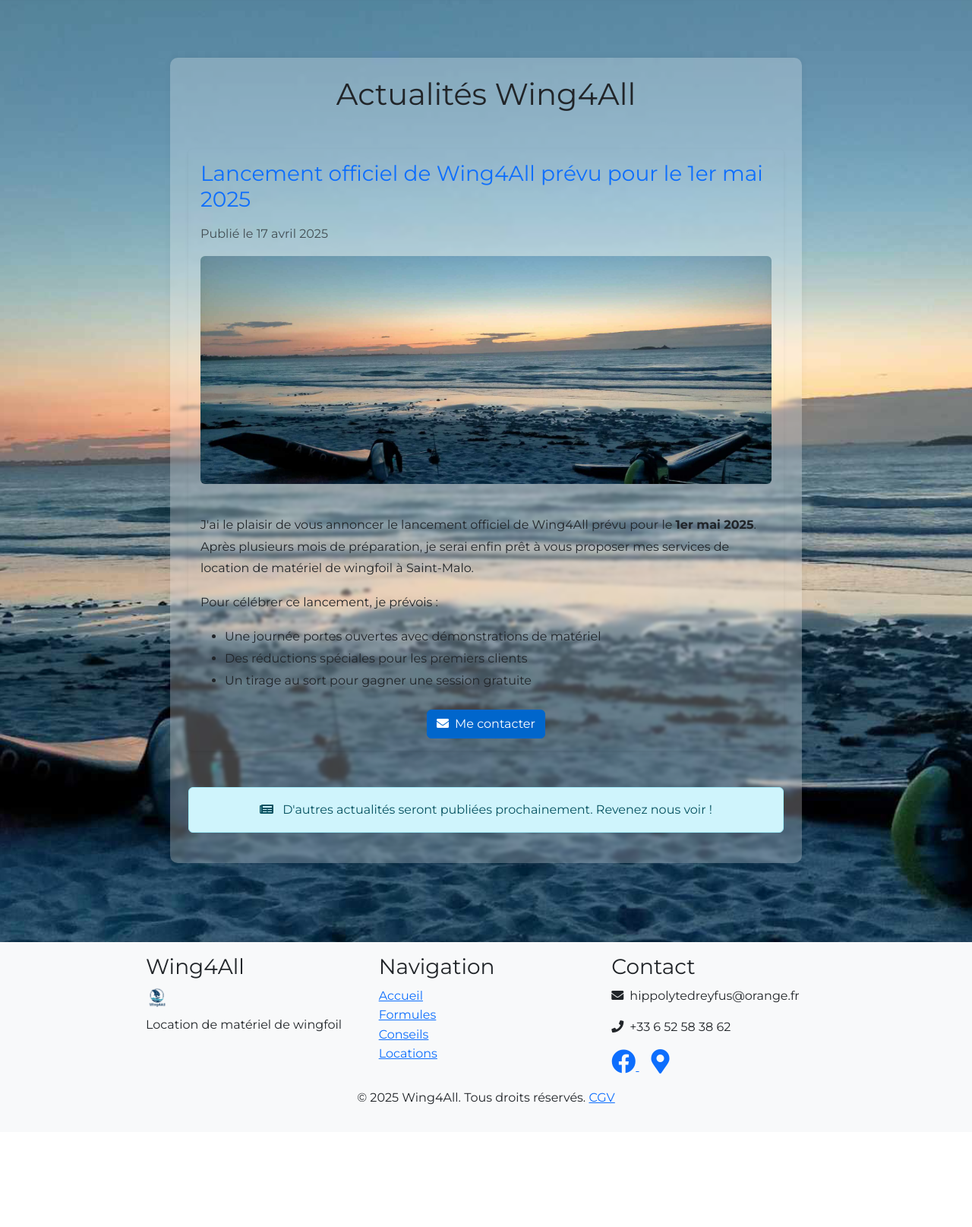
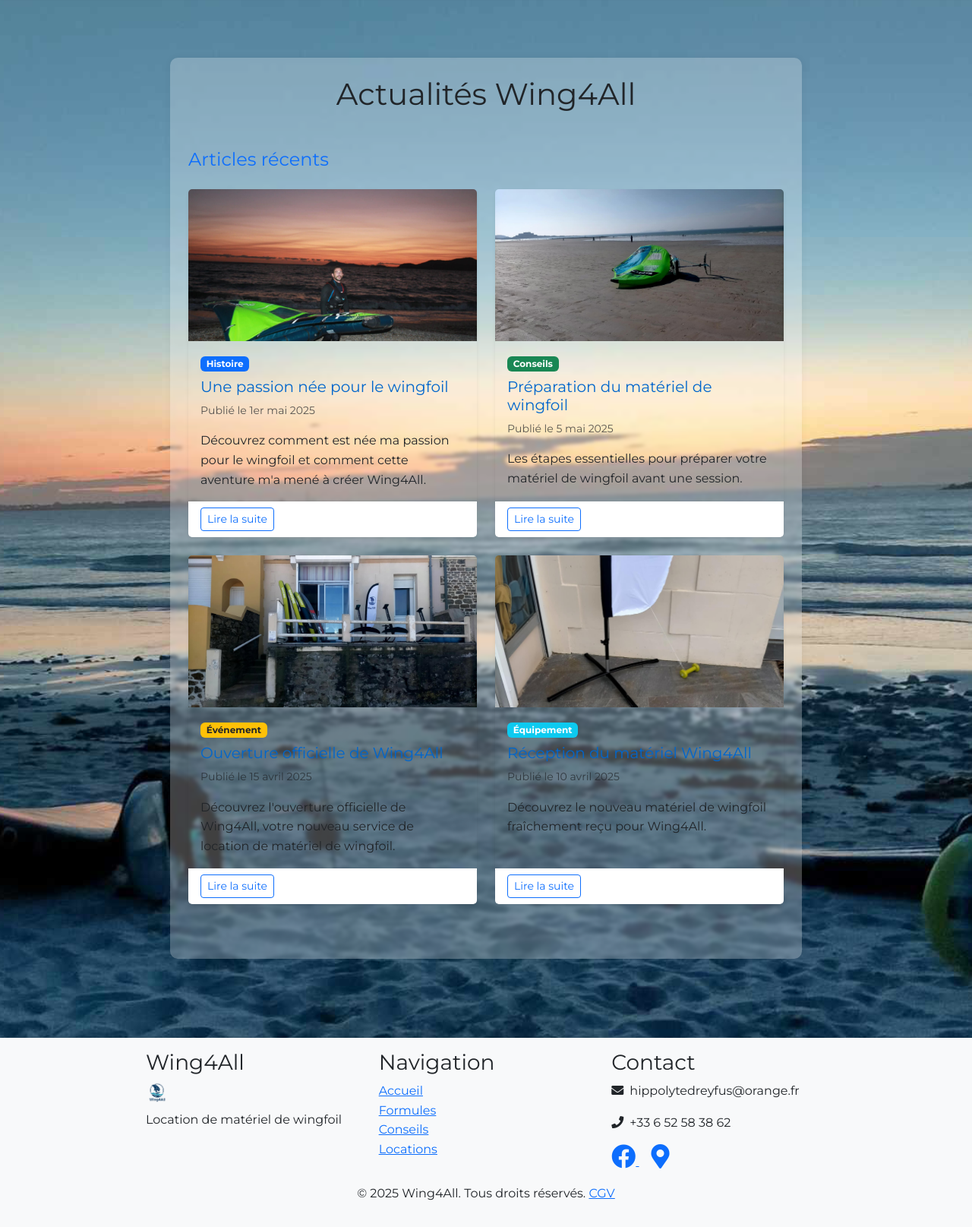
Before and after one commit to hippolyte456/wingfoil_rental, a Flask app: page /actualites in a window 1280 px wide. Shown: the part 162-1777 px from the top of the page at 76% size. Before the commit the page ends 1616 px from the top, so only its background shows below. Run offline with Flask 3, Linux system fonts and the light colour scheme; some libraries are stand-ins or nearby versions.

Commit message:
4 articles en preparation

```diff
--- a/app/routes/main.py
+++ b/app/routes/main.py
@@ -77,6 +77,36 @@
         description="Consultez le planning des disponibilités de location de matériel wingfoil. Réservez votre créneau pour profiter du wingfoil dans les meilleures conditions."
     )
     return render_template('planning.html', meta_tags=meta_tags)
+
+@bp.route('/articles-conseils/<article_name>')
+def article_conseils(article_name):
+    # Titre et description par défaut
+    title = "Article Wing4All"
+    description = "Actualités, conseils et informations sur la pratique du wingfoil et la location de matériel à Saint-Malo."
+
+    # Personnalisation selon l'article
+    if article_name == "une_passion_nee":
+        title = "Une passion née pour le wingfoil"
+        description = "Découvrez comment est née la passion pour le wingfoil et comment cette aventure a mené à la création de Wing4All à Saint-Malo."
+    elif article_name == "preparation_du_matos":
+        title = "Préparation du matériel de wingfoil"
+        description = "Les étapes essentielles pour préparer votre matériel de wingfoil avant une session. Conseils pratiques d'entretien."
+    elif article_name == "ouverture_de_wing4all":
+        title = "Ouverture officielle de Wing4All"
+        description = "L'ouverture officielle de Wing4All, votre nouveau service de location de matériel de wingfoil à Saint-Malo."
+    elif article_name == "reception_com":
+        title = "Réception du matériel Wing4All"
+        description = "Découverte du nouveau matériel de wingfoil fraîchement reçu pour Wing4All à Saint-Malo."
+
+    meta_tags = generate_meta_tags(title=title, description=description)
+
+    try:
+        # Essayer de rendre le template approprié
+        return render_template(f'articles_conseils/{article_name}.html', meta_tags=meta_tags)
+    except:
+        # Si le template n'existe pas, rediriger vers la page d'actualités
+        flash("L'article demandé n'existe pas.", "warning")
+        return redirect(url_for('main.actualites'))
 
 # Routes API pour le calendrier
 
--- a/app/templates/actualites.html
+++ b/app/templates/actualites.html
@@ -9,45 +9,85 @@
     <div class="content-box p-4">
         <h1 class="text-center mb-5">Actualités Wing4All</h1>
 
-        <!-- Article principal -->
-        <div class="row mb-5">
-            <div class="col-12">
-                <div class="card border-0 shadow-sm">
+
+        <!-- Articles récents -->
+        <h2 class="h4 mb-4 text-primary">Articles récents</h2>
+        <div class="row row-cols-1 row-cols-md-2 g-4 mb-5">
+            <!-- Article 1: Une passion née -->
+            <div class="col">
+                <div class="card h-100 border-0 shadow-sm hover-zoom">
+                    <img src="{{ url_for('static', filename='img/articles/actus/une_passion_née.jpeg') }}" class="card-img-top" alt="Une passion née" style="height: 200px; object-fit: cover;">
                     <div class="card-body">
-                        <h2 class="h3 mb-3 text-primary">Lancement officiel de Wing4All prévu pour le 1er mai 2025</h2>
-                        <p class="text-muted mb-3">Publié le 17 avril 2025</p>
-                        <div class="mb-4">
-                            <img src="{{ url_for('static', filename='img/base/intro.png') }}" alt="Lancement Wing4All" class="img-fluid rounded mb-3" style="max-height: 300px; width: 100%; object-fit: cover;">
-                        </div>
-                        <div class="news-content">
-                            <p>J'ai le plaisir de vous annoncer le lancement officiel de Wing4All prévu pour le <strong>1er mai 2025</strong>. Après plusieurs mois de préparation, je serai enfin prêt à vous proposer mes services de location de matériel de wingfoil à Saint-Malo.</p>
+                        <span class="badge bg-primary mb-2">Histoire</span>
+                        <h3 class="h5 card-title">Une passion née pour le wingfoil</h3>
+                        <p class="card-text text-muted small">Publié le 1er mai 2025</p>
+                        <p class="card-text">Découvrez comment est née ma passion pour le wingfoil et comment cette aventure m'a mené à créer Wing4All.</p>
+                    </div>
+                    <div class="card-footer bg-white border-0">
+                        <a href="{{ url_for('main.article_conseils', article_name='une_passion_nee') }}" class="btn btn-outline-primary btn-sm">Lire la suite</a>
+                    </div>
+                </div>
+            </div>
 
-                            <p>Pour célébrer ce lancement, je prévois :</p>
-                            <ul>
-                                <li>Une journée portes ouvertes avec démonstrations de matériel</li>
-                                <li>Des réductions spéciales pour les premiers clients</li>
-                                <li>Un tirage au sort pour gagner une session gratuite</li>
-                            </ul>
-                            <div class="text-center mt-4">
-                                <a href="{{ url_for('main.contact') }}" class="btn btn-primary">
-                                    <i class="fas fa-envelope me-2"></i>Me contacter
-                                </a>
-                            </div>
-                        </div>
+            <!-- Article 2: Préparation du matos -->
+            <div class="col">
+                <div class="card h-100 border-0 shadow-sm hover-zoom">
+                    <img src="{{ url_for('static', filename='img/articles/actus/prepaTest_matos.jpeg') }}" class="card-img-top" alt="Préparation du matériel" style="height: 200px; object-fit: cover;">
+                    <div class="card-body">
+                        <span class="badge bg-success mb-2">Conseils</span>
+                        <h3 class="h5 card-title">Préparation du matériel de wingfoil</h3>
+                        <p class="card-text text-muted small">Publié le 5 mai 2025</p>
+                        <p class="card-text">Les étapes essentielles pour préparer votre matériel de wingfoil avant une session.</p>
+                    </div>
+                    <div class="card-footer bg-white border-0">
+                        <a href="{{ url_for('main.article_conseils', article_name='preparation_du_matos') }}" class="btn btn-outline-primary btn-sm">Lire la suite</a>
+                    </div>
+                </div>
+            </div>
+
+            <!-- Article 3: Ouverture de Wing4All -->
+            <div class="col">
+                <div class="card h-100 border-0 shadow-sm hover-zoom">
+                    <img src="{{ url_for('static', filename='img/articles/actus/ouverture.jpeg') }}" class="card-img-top" alt="Ouverture de Wing4All" style="height: 200px; object-fit: cover;">
+                    <div class="card-body">
+                        <span class="badge bg-warning text-dark mb-2">Événement</span>
+                        <h3 class="h5 card-title">Ouverture officielle de Wing4All</h3>
+                        <p class="card-text text-muted small">Publié le 15 avril 2025</p>
+                        <p class="card-text">Découvrez l'ouverture officielle de Wing4All, votre nouveau service de location de matériel de wingfoil.</p>
+                    </div>
+                    <div class="card-footer bg-white border-0">
+                        <a href="{{ url_for('main.article_conseils', article_name='ouverture_de_wing4all') }}" class="btn btn-outline-primary btn-sm">Lire la suite</a>
+                    </div>
+                </div>
+            </div>
+
+            <!-- Article 4: Réception du matériel -->
+            <div class="col">
+                <div class="card h-100 border-0 shadow-sm hover-zoom">
+                    <img src="{{ url_for('static', filename='img/articles/actus/reception_com.jpeg') }}" class="card-img-top" alt="Réception du matériel" style="height: 200px; object-fit: cover;">
+                    <div class="card-body">
+                        <span class="badge bg-info mb-2">Équipement</span>
+                        <h3 class="h5 card-title">Réception du matériel Wing4All</h3>
+                        <p class="card-text text-muted small">Publié le 10 avril 2025</p>
+                        <p class="card-text">Découvrez le nouveau matériel de wingfoil fraîchement reçu pour Wing4All.</p>
+                    </div>
+                    <div class="card-footer bg-white border-0">
+                        <a href="{{ url_for('main.article_conseils', article_name='reception_com') }}" class="btn btn-outline-primary btn-sm">Lire la suite</a>
                     </div>
                 </div>
             </div>
         </div>
 
-        <!-- Espace pour les futures actualités -->
-        <div class="row">
-            <div class="col-12">
-                <div class="alert alert-info text-center">
-                    <i class="fas fa-newspaper me-2"></i>
-                    D'autres actualités seront publiées prochainement. Revenez nous voir !
-                </div>
+        <!-- S'abonner aux actualités
+        <div class="card bg-light border-0 shadow-sm mt-4">
+            <div class="card-body text-center p-4">
+                <h3 class="h5 mb-3">Restez informé de nos dernières actualités</h3>
+                <p class="mb-3">Inscrivez-vous à notre newsletter pour recevoir les dernières nouveautés, conseils et promotions.</p>
+                <a href="{{ url_for('main.contact') }}" class="btn btn-primary">
+                    <i class="fas fa-envelope me-2"></i>S'inscrire à la newsletter
+                </a>
             </div>
-        </div>
+        </div-->
     </div>
 </div>
 
@@ -55,5 +95,11 @@
 .news-content {
     line-height: 1.8;
 }
+.hover-zoom {
+    transition: transform 0.3s ease;
+}
+.hover-zoom:hover {
+    transform: translateY(-5px);
+}
 </style>
 {% endblock %}
```
Also changed, not shown: app/templates/articles_conseils/ouverture_de_wing4all.html (added, +45 -0 lines), app/templates/articles_conseils/preparation_du_matos.html (added, +53 -0 lines), app/templates/articles_conseils/reception_com.html (added, +49 -0 lines), app/templates/articles_conseils/une_passion_nee.html (added, +47 -0 lines), app/static/img/articles/actus/DqLdoNJM.jpeg (renamed from app/static/img/actus/DqLdoNJM.jpeg), app/static/img/articles/actus/conseils.jpeg (renamed from app/static/img/actus/conseils.jpeg), app/static/img/articles/actus/ouverture.jpeg (renamed from app/static/img/actus/ouverture.jpeg), app/static/img/articles/actus/prepaTest_matos.jpeg (renamed from app/static/img/actus/prepaTest_matos.jpeg), app/static/img/articles/actus/prepaTest_matos2.jpeg (renamed from app/static/img/actus/prepaTest_matos2.jpeg), app/static/img/articles/actus/prepaTest_matos3.jpeg (renamed from app/static/img/actus/prepaTest_matos3.jpeg), app/static/img/articles/actus/reception_com.jpeg (renamed from app/static/img/actus/reception_com.jpeg), app/static/img/articles/actus/reception_com2.jpeg (renamed from app/static/img/actus/reception_com2.jpeg), app/static/img/articles/actus/une_passion_née.jpeg (renamed from app/static/img/actus/une_passion_née.jpeg), app/static/img/articles/actus/une_passion_née2.jpeg (renamed from app/static/img/actus/une_passion_née2.jpeg), 1 more files, 4 other files.
